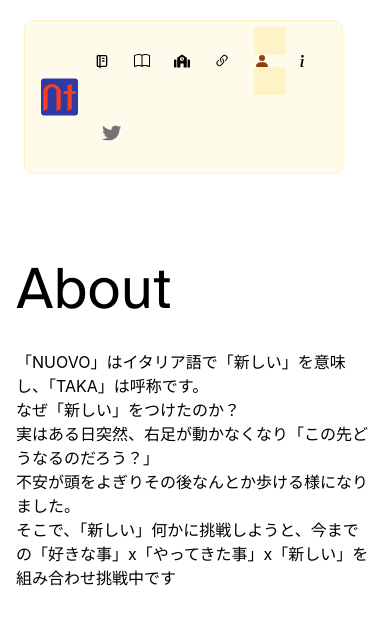
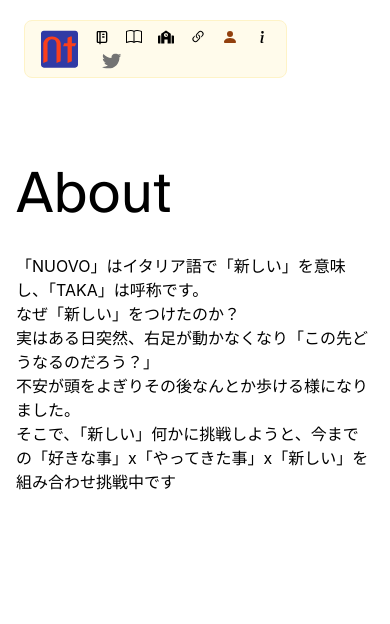
Before and after one commit to nuovotaka/obsidian-nextjs-blog, a Next.js app: page /about in a window 390 px wide. Shown: the top 624 px of the page. Built offline with nearby package versions, Linux system fonts and the light colour scheme.

Commit message:
Change mobile nav

```diff
--- a/components/Nav.tsx
+++ b/components/Nav.tsx
@@ -35,16 +35,22 @@ const Nav: React.FC<INavProps> = ({ navLinks }: { navLinks: NavLink[] }) => {
                 <Icon type="logo" width={37} />
             </a>
         </Link>
-        <ul className="flex col-start-2 gap-2">
+        <ul className="hidden md:flex col-start-2 gap-4 md:gap-2">
             { navLinks.map(page => (
                 <li key={page.href}>
                     <Link href={page.href}>
-                        <a className={'hidden md:inline-block px-2 py-1 hover:bg-amber-200 hover:text-amber-900 rounded-sm ' + getCurrentClasses(page.href)}>
+                        <a className={'px-2 py-1 hover:bg-amber-200 hover:text-amber-900 rounded-sm ' + getCurrentClasses(page.href)}>
                             { page.label }
                         </a>
                     </Link>
+                </li>
+            ))}
+        </ul>
+        <ul className="visible md:hidden flex col-start-2 gap-4 md:gap-2">
+            { navLinks.map(page => (
+                <li key={page.href}>
                     <Link href={page.href}>
-                        <a className={'visible md:hidden px-8 py-1 hover:bg-amber-200 hover:text-amber-900 rounded-sm ' + getCurrentClasses(page.href)}>
+                        <a className={'py-1 hover:bg-amber-200 hover:text-amber-900 rounded-sm ' + getCurrentClasses(page.href)}>
                             { page.icon }
                         </a>
                     </Link>
```
